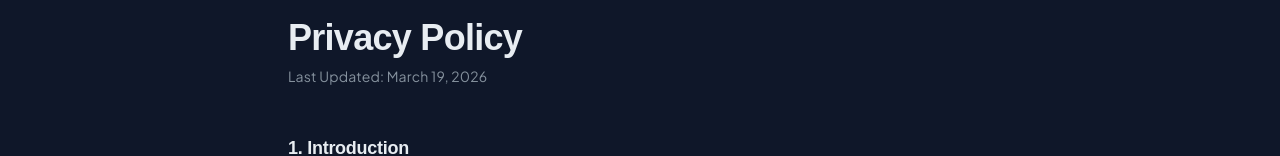
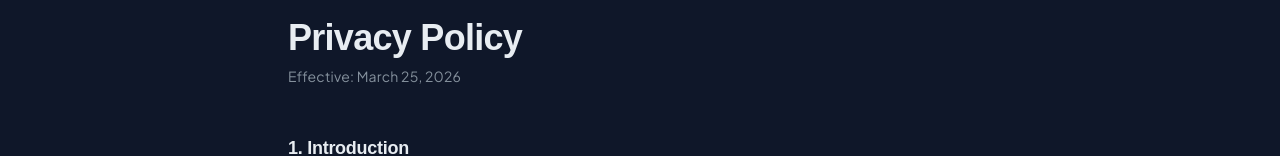
Before and after one commit to nuscript-tech/nuscript-in, a React (Vite) app: page /privacy in a window 1280 px wide. Shown: the part 126-282 px from the top of the page. Built offline with nearby package versions, Linux system fonts and the light colour scheme; a web font is replaced by a local one.

Commit message:
fix: gradient on Manual Transcription in MedScribeAI hero

```diff
--- a/src/components/nuscript/NuScriptHero.jsx
+++ b/src/components/nuscript/NuScriptHero.jsx
@@ -42,8 +42,7 @@ export default function NuScriptHero() {
               className="font-unbounded text-4xl sm:text-5xl lg:text-6xl font-bold leading-tight tracking-tight mb-6"
               style={{ color: "#F1F5F9" }}
             >
-              The End of Manual<br />
-              <span className="gradient-text">Transcription</span> for MTSOs.
+              The End of <span className="gradient-text">Manual<br />Transcription</span> for MTSOs.
             </motion.h1>
 
             <motion.p
--- a/src/pages/PrivacyPolicy.jsx
+++ b/src/pages/PrivacyPolicy.jsx
@@ -58,7 +58,7 @@ export default function PrivacyPolicy() {
       <main className="pt-28 pb-24 max-w-3xl mx-auto px-6 lg:px-8">
         <p className="text-xs font-medium tracking-widest uppercase mb-4 text-primary">Legal</p>
         <h1 className="font-heading text-4xl font-bold mb-2">Privacy Policy</h1>
-        <p className="text-sm text-muted-foreground mb-12">Last Updated: March 19, 2026</p>
+        <p className="text-sm text-muted-foreground mb-12">Effective: March 25, 2026</p>
 
         <div className="space-y-10">
           {sections.map((s) => (
--- a/src/pages/TermsOfUse.jsx
+++ b/src/pages/TermsOfUse.jsx
@@ -49,7 +49,7 @@ export default function TermsOfUse() {
       <main className="pt-28 pb-24 max-w-3xl mx-auto px-6 lg:px-8">
         <p className="text-xs font-medium tracking-widest uppercase mb-4 text-primary">Legal</p>
         <h1 className="font-heading text-4xl font-bold mb-2">Terms of Use</h1>
-        <p className="text-sm text-muted-foreground mb-12">Effective Date: March 19, 2026</p>
+        <p className="text-sm text-muted-foreground mb-12">Effective: March 25, 2026</p>
 
         <div className="space-y-10">
           {sections.map((s) => (
```
